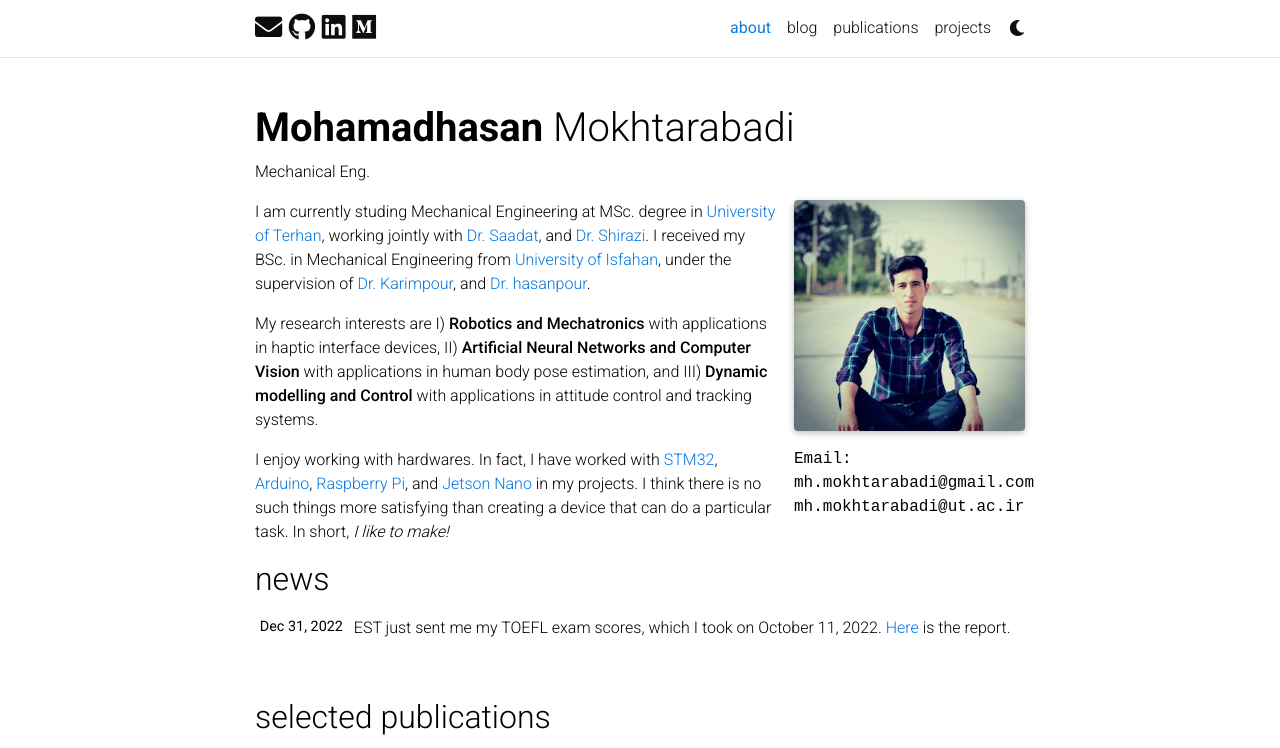
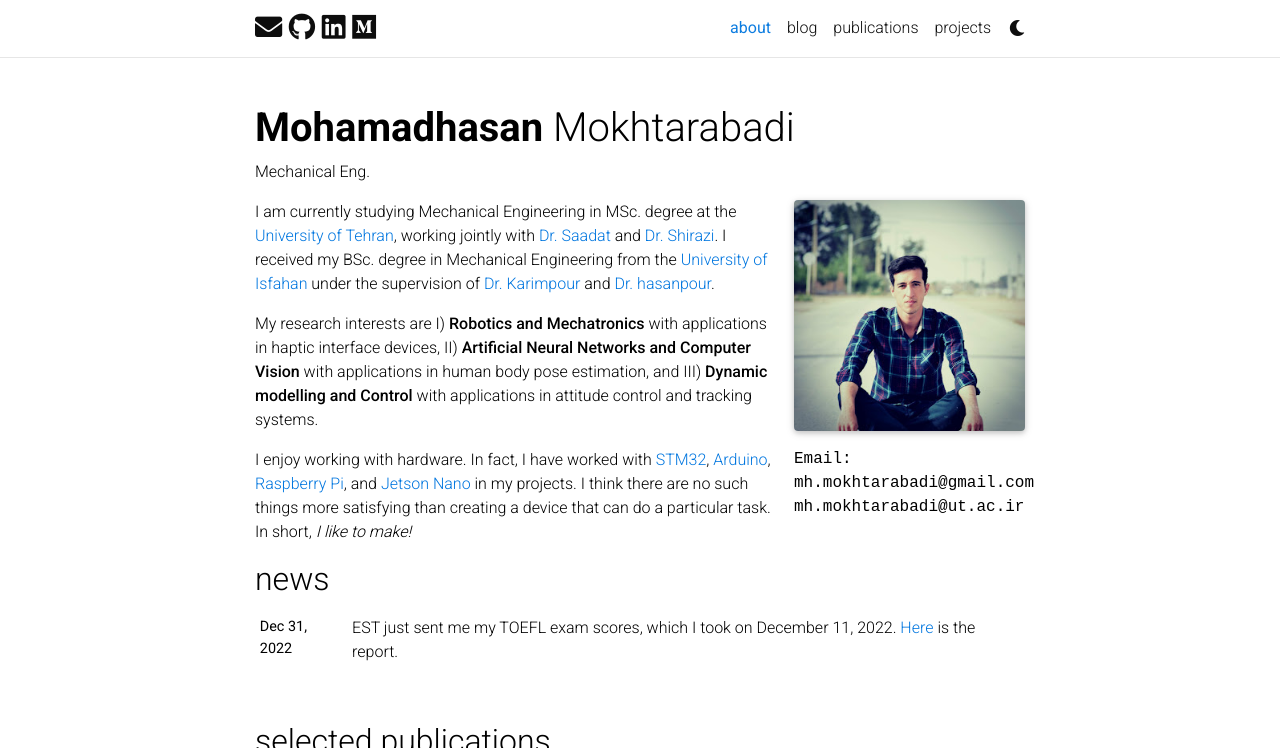
Before and after one commit to mohamadhasan-m/profile, a Jekyll site: the page built from _pages/about.md, in a window 1280 px wide and 1018 px high, cut to the strip 0-748 px from the top of the window. Built offline with Jekyll 4.4.1, drawn with Linux system fonts in a browser that asks for light colours; comment, search, counter and statistics services are not loaded; a style sheet for code colours, icons or effects is not loaded.

Commit message:
about edited

```diff
--- a/_pages/about.md
+++ b/_pages/about.md
@@ -15,13 +15,13 @@ profile:
 
 news: true  # includes a list of news items
 selected_papers: true # includes a list of papers marked as "selected={true}"
-social: true  # includes social icons at the bottom of the page
+social: false  # includes social icons at the bottom of the page
 ---
 
-I am currently studing Mechanical Engineering at MSc. degree in [University of Terhan](https://ut.ac.ir),
-working jointly with [Dr. Saadat](https://sites.google.com/berkeley.edu/mohsen-saadat/home?authuser=1), and [Dr. Shirazi](https://scholar.google.com/citations?user=xq0kymMAAAAJ&hl=en). I received my BSc. in Mechanical Engineering from [University of Isfahan](https://ui.ac.ir), under the supervision of [Dr. Karimpour](http://eng.ui.ac.ir/~h.karimpour), and [Dr. hasanpour](https://engold.ui.ac.ir/~hasanpour/).
+I am currently studying Mechanical Engineering in MSc. degree at the [University of Tehran](https://www.ut.ac.ir/en),
+working jointly with [Dr. Saadat](https://sites.google.com/berkeley.edu/mohsen-saadat/home?authuser=1) and [Dr. Shirazi](https://scholar.google.com/citations?user=xq0kymMAAAAJ&hl=en). I received my BSc. degree in Mechanical Engineering from the [University of Isfahan](https://ui.ac.ir/EN) under the supervision of [Dr. Karimpour](http://eng.ui.ac.ir/~h.karimpour) and [Dr. hasanpour](https://engold.ui.ac.ir/~hasanpour/).
 
 My research interests are I) **Robotics and Mechatronics** with applications in haptic interface devices, II) **Artificial Neural Networks and Computer Vision** with applications in human body pose estimation, and III) **Dynamic modelling and Control** with applications in attitude control and tracking systems.
 
-I enjoy working with hardwares. In fact, I have worked with [STM32](https://www.st.com/en/microcontrollers-microprocessors/stm32-32-bit-arm-cortex-mcus.html), [Arduino](https://www.arduino.cc/), [Raspberry Pi](https://www.raspberrypi.org/), and [Jetson Nano](https://developer.nvidia.com/embedded/jetson-nano-developer-kit) in my projects.
-I think there is no such things more satisfying than creating a device that can do a particular task. In short, *I like to make!*
+I enjoy working with hardware. In fact, I have worked with [STM32](https://www.st.com/en/microcontrollers-microprocessors/stm32-32-bit-arm-cortex-mcus.html), [Arduino](https://www.arduino.cc/), [Raspberry Pi](https://www.raspberrypi.org/), and [Jetson Nano](https://developer.nvidia.com/embedded/jetson-nano-developer-kit) in my projects.
+I think there are no such things more satisfying than creating a device that can do a particular task. In short, *I like to make!*
```
Also changed, not shown: _news/toefl.md (+1 -1 lines).
